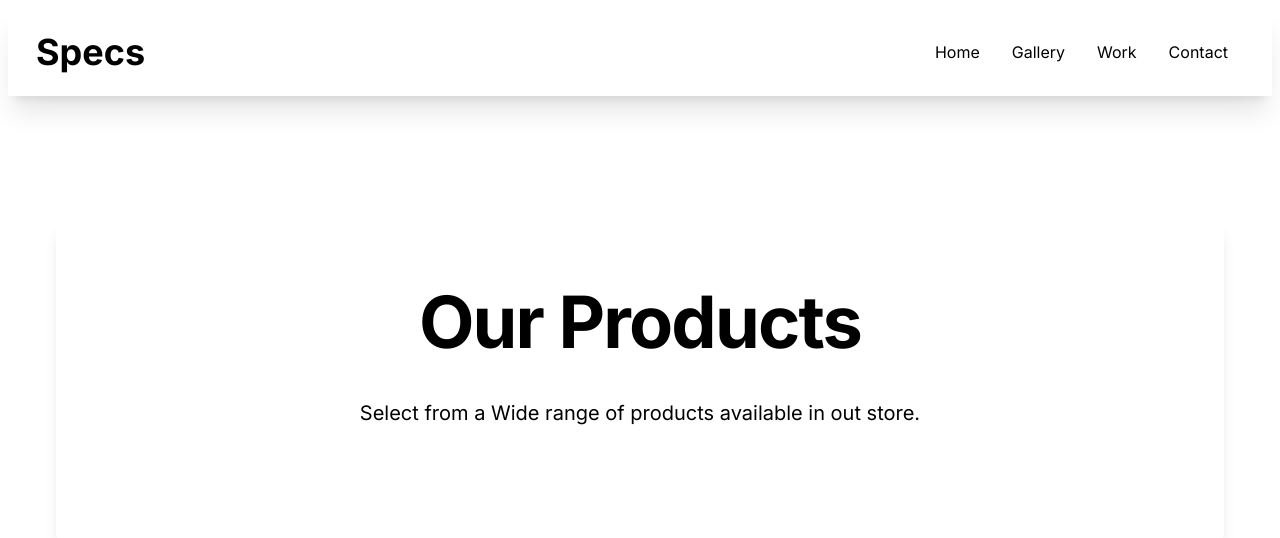
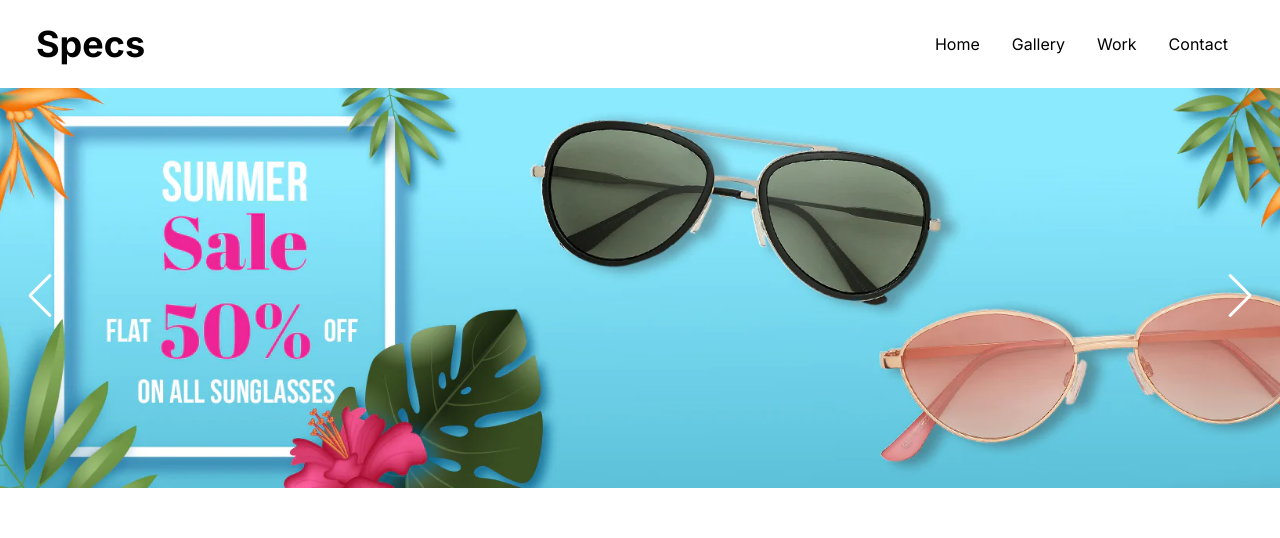
Before and after one commit to rushit163/frames-ecommerce, a Next.js app: page / in a window 1280 px wide. Shown: the top 538 px of the page. Built offline with nearby package versions, Linux system fonts and the light colour scheme.

Commit message:
chore: Added carousel to home page.

```diff
--- a/pages/index.tsx
+++ b/pages/index.tsx
@@ -1,7 +1,7 @@
 import Image from "next/image";
 import Head from "next/head";
 import { Inter } from "next/font/google";
-import Cards from "@/components/products/Cards";
+import Carousel from "@/components/products/Carousel";
 import Products from "@/components/products/Products";
 import Navbar from "@/components/layouts/Navbar";
 
@@ -28,9 +28,10 @@ export default function Home({ properties }: Props) {
         <link rel="icon" href="/favicon.ico" />
       </Head>
       <main
-        className={`flex min-h-screen flex-col items-center justify-between p-2 ${inter.className}`}
+        className={`flex min-h-screen flex-col items-center justify-between ${inter.className}`}
       >
         <Navbar/>
+        <Carousel/>
         <section className="relative">
           <Products/>
         </section>
--- a/styles/globals.css
+++ b/styles/globals.css
@@ -3,3 +3,32 @@
 @tailwind utilities;
 
 @import url('https://fonts.googleapis.com/css2?family=Playfair+Display:ital,wght@0,400;0,500;0,600;0,700;0,800;0,900;1,400;1,500;1,600;1,700;1,800;1,900&display=swap');
+
+.swiper {
+    width: 100%;
+    height: 100%;
+  }
+
+  .swiper-slide {
+    text-align: center;
+    font-size: 18px;
+    background: #fff;
+
+    /* Center slide text vertically */
+    display: flex;
+    justify-content: center;
+    align-items: center;
+  }
+
+  .swiper-slide img {
+    display: block;
+    width: 100%;
+    height: 100%;
+    object-fit: cover;
+  }
+
+.swiper-button-next,
+.swiper-button-prev {
+    padding: 30px;
+    color: #fff !important;
+}
```
